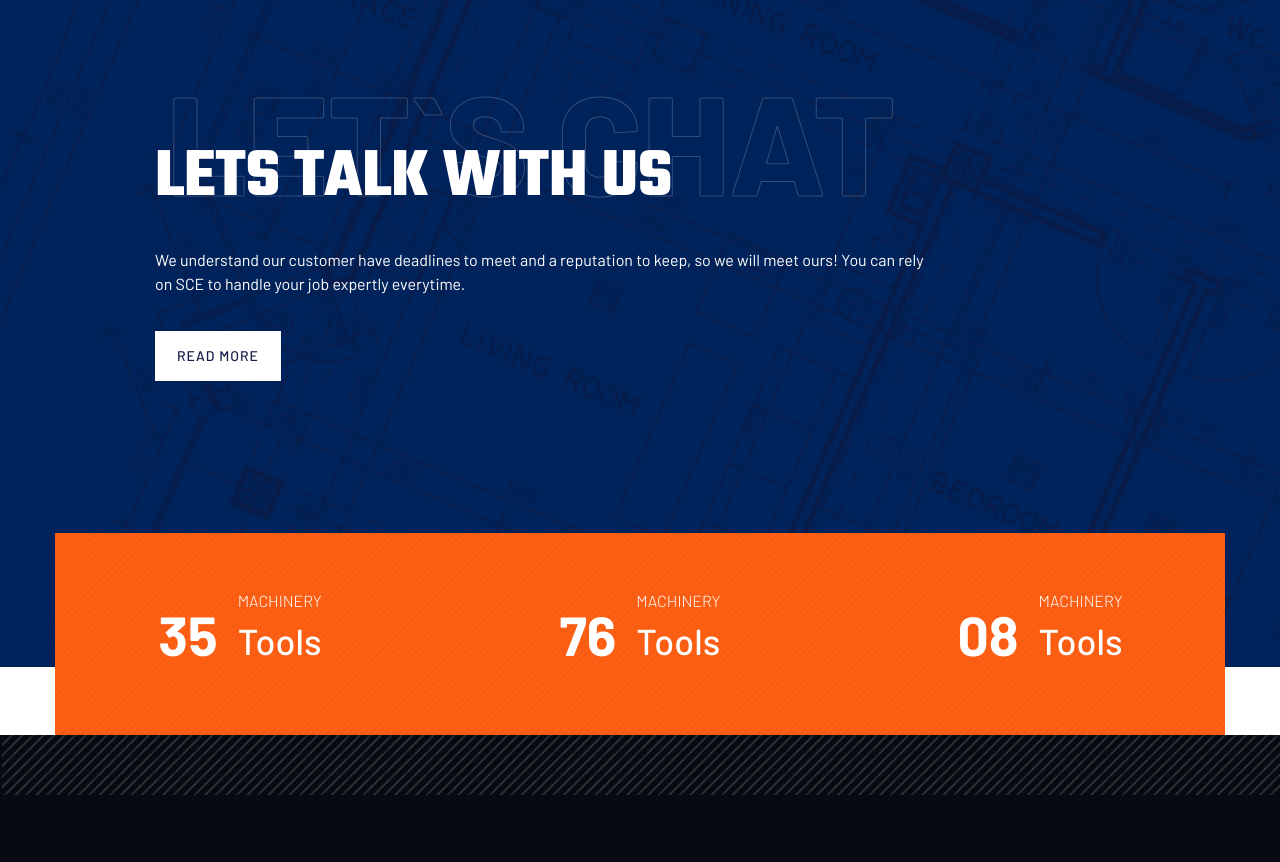
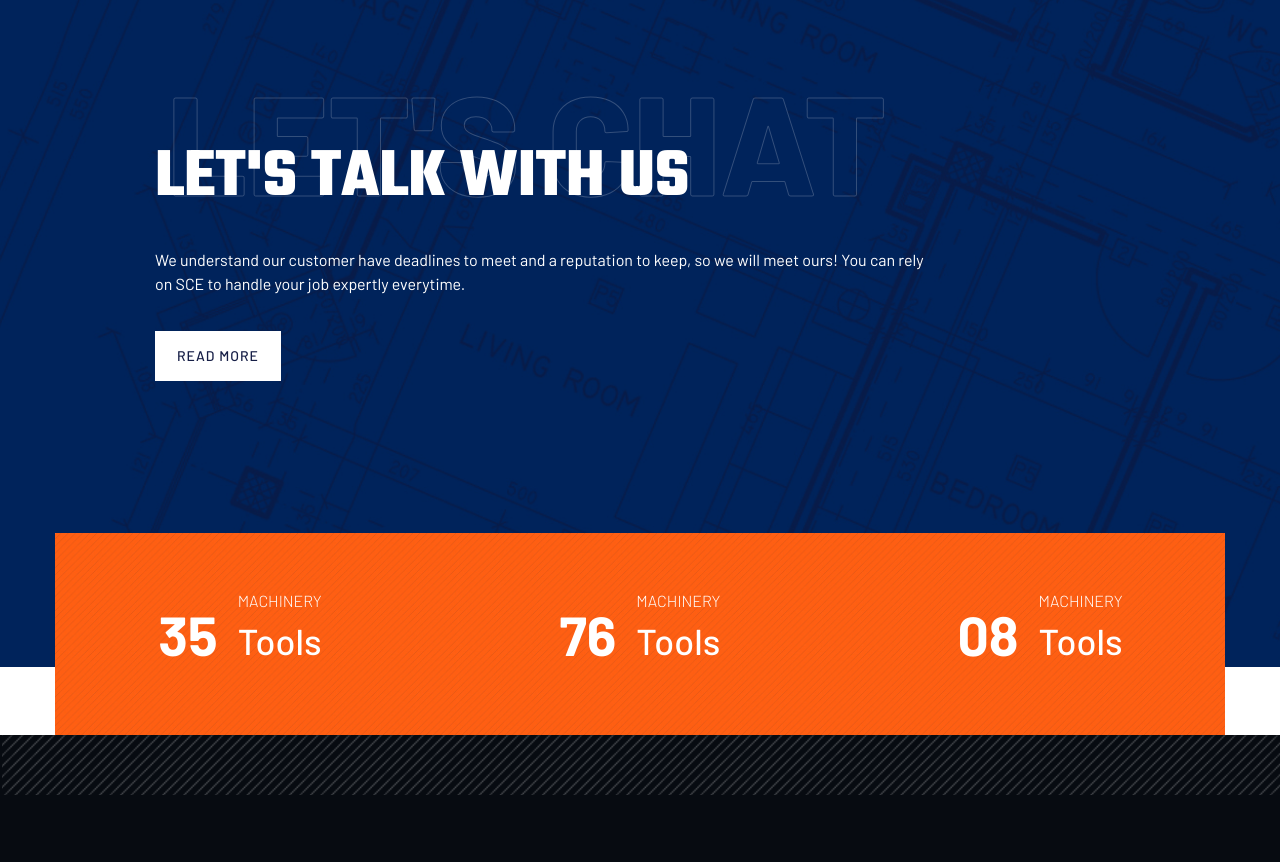
Before and after one commit to realavalanche/shaktti, a plain HTML site: page index.html in a window 1280 px wide. Shown: the part 2280-3142 px from the top of the page. Drawn offline with Linux system fonts and the light colour scheme; a script that the page names is missing.

Commit message:
typo change

```diff
--- a/index.html
+++ b/index.html
@@ -269,9 +269,9 @@
                                 <!-- Section Tittle -->
                                 <div class="section-tittle section-tittle4">
                                     <div class="front-text">
-                                        <h2 class="">Lets talk with us</h2>
+                                        <h2 class="">Let's talk with us</h2>
                                     </div>
-                                    <span class="back-text">Let`s chat</span>
+                                    <span class="back-text">Let's chat</span>
                                 </div>
                                 <p>We understand our customer have deadlines to meet and a reputation to keep, so we will meet ours! You can rely on SCE to handle your job expertly everytime.</p>
                                 <a href="contact.html" class="white-btn">read more</a>
```
